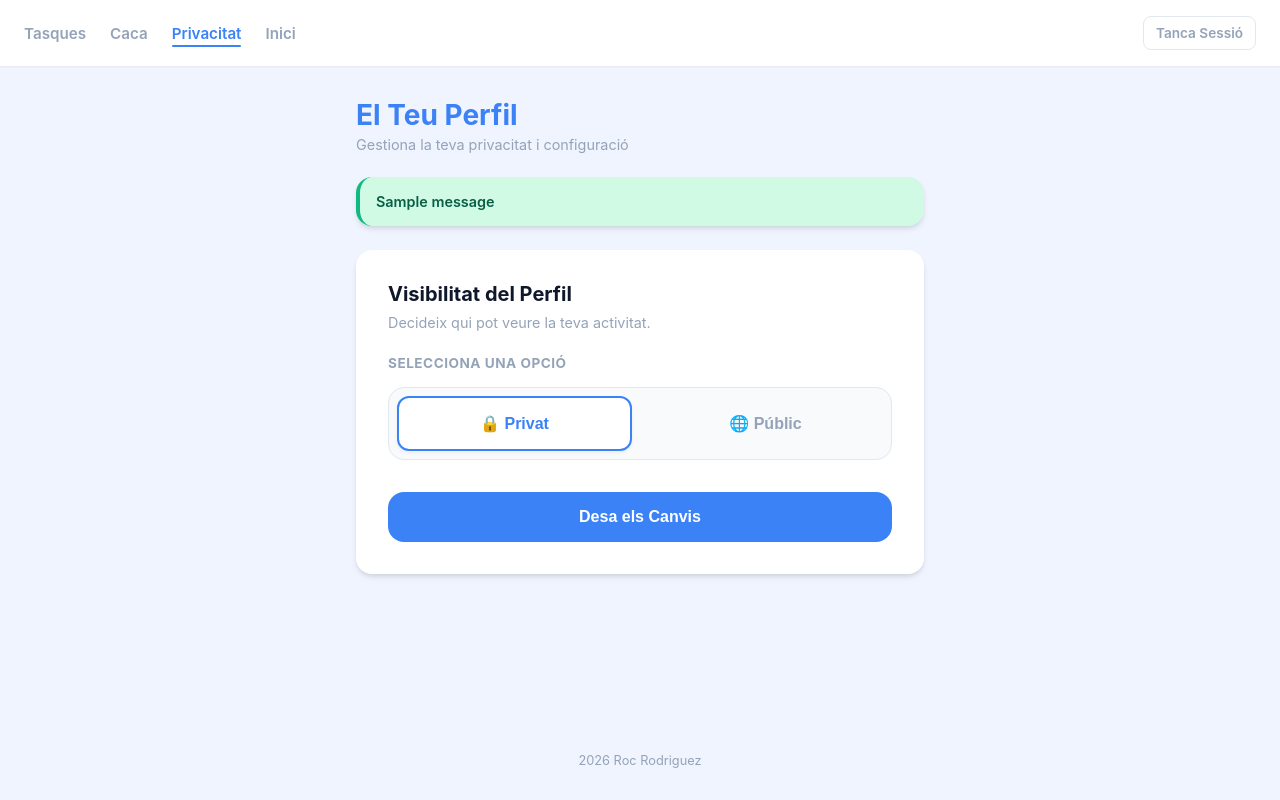
After one commit to roccat1/roc_web, a Flask app: page /private/user in a window 1280 px wide. The commit adds this page. Run offline with Flask 3, Linux system fonts and the light colour scheme; a user stored in the database is signed in; tables that the repository leaves empty or names only in its code hold one stand-in row (values such as "Sample post"); one stand-in notice (Sample message) is shown.

Commit message:
visual integration

```diff
--- a/app.py
+++ b/app.py
@@ -58,53 +58,64 @@ def load_user(user_id):
 
 @app.route('/')
 def home():
-    # log
     app.logger.info('Home page accessed')
-    # Get the user's IP address
     user_ip = request.remote_addr
     app.logger.info(f'User IP: {user_ip}')
 
-    selected_user_id = request.args.get('user_id', 1, type=int)
-    formatted_logs = []  # We will store the clean data here
+    # Check if the user is logged in and prioritize their ID unless a new user_id is explicitly provided
+    selected_user_id = request.args.get('user_id', type=int)
+    if not selected_user_id and current_user.is_authenticated:
+        selected_user_id = current_user.id
+    elif not selected_user_id:
+        selected_user_id = 1
+
+    formatted_logs = []
     users = []
 
     try:
-        # 1. Connect to database
         conn = mysql.connector.connect(**db_config)
         cursor = conn.cursor()
 
-        # Fetch all users for the selector (only public users)
-        cursor.execute("SELECT id, username, email FROM users WHERE JSON_EXTRACT(config, '$.public') = true ORDER BY username")
+        # Fetch all public accounts
+        cursor.execute("SELECT id, username, email FROM users WHERE JSON_EXTRACT(config, '$.public') = true ORDER BY id ASC")
         users = cursor.fetchall()
 
-        # 2. SELECT data for selected user
+        # If user is logged in and their account is private, add their own account to the list
+        if current_user.is_authenticated:
+            cursor.execute("SELECT JSON_EXTRACT(config, '$.public') FROM users WHERE id = %s", (current_user.id,))
+            privacy_result = cursor.fetchone()
+
+            # If the user's account is private, add it to the users list
+            if privacy_result and privacy_result[0] == 'false':
+                cursor.execute("SELECT id, username, email FROM users WHERE id = %s", (current_user.id,))
+                user_data = cursor.fetchone()
+                if user_data and user_data not in users:
+                    users.append(user_data)
+
         sql = "SELECT id, user_id, log_time FROM poop WHERE user_id = %s ORDER BY log_time DESC"
         cursor.execute(sql, (selected_user_id,))
         raw_logs = cursor.fetchall()
 
-        # 3. CLEAN DATA (The Fix)
-        # We loop through the results and force the date to be a simple string
         for row in raw_logs:
             log_id = row[0]
             u_id = row[1]
-            dt_obj = row[2] # This is a python datetime object
+            dt_obj = row[2]
 
             clean_date = None
             if dt_obj:
-                # Formats as "2026-01-21T21:52:00" (ISO 8601 without 'Z' or timezone)
                 clean_date = dt_obj.strftime('%Y-%m-%dT%H:%M:%S')
 
             formatted_logs.append([log_id, u_id, clean_date])
 
-        # 4. Clean up
         conn.close()
 
     except Exception as e:
         app.logger.error(f"Database error on home: {e}")
         flash(f"Could not load data: {e}", "error")
 
-    # Pass 'formatted_logs' instead of the raw cursor result
-    return render_template('home.html', logs=formatted_logs, users=users, selected_user_id=selected_user_id)
+    user_is_logged_in = current_user.is_authenticated
+
+    return render_template('home.html', logs=formatted_logs, users=users, selected_user_id=selected_user_id, user_is_logged_in=user_is_logged_in)
 
 @app.route('/login', methods=['GET', 'POST'])
 def login():
@@ -122,13 +133,13 @@ def login():
             if user_data and check_password_hash(user_data[3], password):
                 user = User(user_data[0], user_data[2], user_data[1], user_data[4])
                 login_user(user, remember=True)
-                flash('Logged in successfully!', 'success')
-                return redirect(url_for('poop'))
+                flash('Has iniciat sessió correctament!', 'success')
+                return redirect(url_for('poop', _external=True))
             else:
-                flash('Invalid email or password', 'error')
+                flash('Correu electrònic o contrasenya incorrectes', 'error')
         except Exception as e:
             app.logger.error(f"Login error: {e}")
-            flash(f"Login error: {e}", 'error')
+            flash(f"Error d'inici de sessió: {e}", 'error')
 
     if current_user.is_authenticated:
         return redirect(url_for('poop'))
@@ -205,10 +216,18 @@ def poop():
             cursor.execute(sql, (current_user.id, user_date))
             conn.commit()
             conn.close()
-            flash(f'Logged to MySQL successfully: {user_date}', 'success')
+
+            # Format the datetime for a more user-friendly display
+            formatted_date = datetime.strptime(user_date, '%Y-%m-%dT%H:%M').strftime('%d/%m/%Y %H:%M')
+
+            flash(f'<strong>Èxit!</strong> Registre afegit correctament: <em>{formatted_date}</em>', 'success')
+
+            return "OK", 200  # Return a simple response for AJAX
 
         except Exception as e:
-            flash(f"Database error: {e}", 'error')
+            flash(f"<strong>Error!</strong> Hi ha hagut un problema amb la base de dades: <em>{e}</em>", 'error')
+
+            return str(e), 500
 
     return render_template('poop.html')
 
@@ -219,5 +238,49 @@ def logout():
     flash('You have been logged out.', 'info')
     return redirect(url_for('login'))
 
+@app.route('/private/user', methods=['GET', 'POST'])
+@login_required
+def user():
+    if request.method == 'POST':
+        new_privacy = request.form.get('privacy')
+
+        if new_privacy not in ['public', 'private']:
+            flash('Configuració de privacitat no vàlida.', 'error')
+            return redirect(url_for('user'))
+
+        try:
+            conn = mysql.connector.connect(**db_config)
+            cursor = conn.cursor()
+
+            # Update the user's privacy setting
+            sql = "UPDATE users SET config = JSON_SET(config, '$.public', %s) WHERE id = %s"
+            cursor.execute(sql, (new_privacy == 'public', current_user.id))
+            conn.commit()
+            conn.close()
+
+            flash('La configuració de privacitat s\'ha actualitzat correctament.', 'success')
+        except Exception as e:
+            app.logger.error(f"Error updating privacy: {e}")
+            flash('Hi ha hagut un problema actualitzant la configuració de privacitat.', 'error')
+
+        return redirect(url_for('user'))
+
+    # Fetch the current privacy setting
+    user_privacy = 'private'
+    try:
+        conn = mysql.connector.connect(**db_config)
+        cursor = conn.cursor()
+        sql = "SELECT JSON_EXTRACT(config, '$.public') FROM users WHERE id = %s"
+        cursor.execute(sql, (current_user.id,))
+        result = cursor.fetchone()
+        conn.close()
+
+        if result and result[0] == 'true':
+            user_privacy = 'public'
+    except Exception as e:
+        app.logger.error(f"Error fetching privacy setting: {e}")
+
+    return render_template('user.html', user_privacy=user_privacy)
+
 if __name__ == '__main__':
     app.run(debug=True)
--- /dev/null
+++ b/static/css/user.css
@@ -0,0 +1,213 @@
+/* 1. Variables & Reset (Matches poop.css) */
+:root {
+    --primary-blue: #3b82f6;
+    --dark-blue: #1d4ed8;
+    --bg-blue: #f0f4ff;
+    --white: #ffffff;
+    --text-main: #0f172a;
+    --text-muted: #94a3b8;
+    --success-green: #10b981;
+    --radius: 16px;
+    --shadow: 0 4px 6px -1px rgba(0, 0, 0, 0.1), 0 2px 4px -1px rgba(0, 0, 0, 0.06);
+}
+
+* { box-sizing: border-box; margin: 0; padding: 0; }
+
+body {
+    font-family: -apple-system, BlinkMacSystemFont, "Segoe UI", Roboto, Helvetica, Arial, sans-serif;
+    background-color: var(--bg-blue);
+    color: var(--text-main);
+    display: flex;
+    flex-direction: column;
+    min-height: 100vh;
+}
+
+/* 2. Top Navigation */
+.top-nav {
+    background-color: var(--white);
+    padding: 1rem 1.5rem;
+    display: flex;
+    justify-content: space-between;
+    align-items: center;
+    box-shadow: 0 1px 2px rgba(0,0,0,0.05);
+}
+
+.nav-group {
+    display: flex;
+    gap: 1.5rem;
+}
+
+.nav-link {
+    text-decoration: none;
+    color: var(--text-muted);
+    font-weight: 600;
+    font-size: 0.95rem;
+    transition: color 0.2s;
+    position: relative;
+}
+
+.nav-link:hover, .nav-link.active {
+    color: var(--primary-blue);
+}
+
+.nav-link.active::after {
+    content: '';
+    position: absolute;
+    bottom: -4px;
+    left: 0;
+    width: 100%;
+    height: 2px;
+    background-color: var(--primary-blue);
+    border-radius: 2px;
+}
+
+.btn-logout {
+    text-decoration: none;
+    font-size: 0.85rem;
+    font-weight: 600;
+    color: var(--text-muted);
+    padding: 0.5rem 0.75rem;
+    border: 1px solid #e2e8f0;
+    border-radius: 8px;
+    transition: all 0.2s;
+}
+
+.btn-logout:hover {
+    background-color: #fee2e2;
+    color: #ef4444;
+    border-color: #fecaca;
+}
+
+/* 3. Main Layout */
+.main-container {
+    width: 100%;
+    max-width: 600px;
+    margin: 0 auto;
+    padding: 2rem 1rem;
+    flex: 1;
+    display: flex;
+    flex-direction: column;
+    gap: 1.5rem;
+}
+
+.page-header h1 { font-size: 1.75rem; color: var(--primary-blue); margin-bottom: 0.25rem; }
+.page-header p { color: var(--text-muted); font-size: 0.9rem; }
+
+.card {
+    background: var(--white);
+    border-radius: var(--radius);
+    padding: 2rem;
+    box-shadow: var(--shadow);
+}
+
+/* 4. Form Styling */
+.form-header { text-align: left; margin-bottom: 1.5rem; }
+.form-header h2 { font-size: 1.25rem; margin-bottom: 0.5rem; }
+.form-header p { font-size: 0.9rem; color: var(--text-muted); }
+
+.privacy-section {
+    display: flex;
+    flex-direction: column;
+    gap: 1rem;
+    margin-bottom: 2rem;
+}
+
+.input-label {
+    font-size: 0.85rem;
+    font-weight: 700;
+    text-transform: uppercase;
+    letter-spacing: 0.5px;
+    color: var(--text-muted);
+}
+
+/* 5. Toggle Buttons (Specific to this page) */
+.privacy-buttons {
+    display: grid;
+    grid-template-columns: 1fr 1fr;
+    gap: 1rem;
+    background-color: #f8fafc;
+    padding: 0.5rem;
+    border-radius: var(--radius);
+    border: 1px solid #e2e8f0;
+}
+
+.privacy-btn {
+    padding: 1rem;
+    border-radius: 12px;
+    font-weight: 600;
+    cursor: pointer;
+    border: 2px solid transparent;
+    font-size: 1rem;
+    background-color: transparent;
+    color: var(--text-muted);
+    transition: all 0.2s ease;
+    display: flex;
+    align-items: center;
+    justify-content: center;
+    gap: 0.5rem;
+}
+
+.privacy-btn:hover {
+    color: var(--text-main);
+    background-color: rgba(255,255,255,0.5);
+}
+
+/* Active State for Toggle */
+.privacy-btn.active {
+    background-color: var(--white);
+    color: var(--primary-blue);
+    border-color: var(--primary-blue);
+    box-shadow: 0 2px 4px rgba(0,0,0,0.05);
+}
+
+.btn-submit {
+    width: 100%;
+    padding: 1rem;
+    background-color: var(--primary-blue);
+    color: var(--white);
+    border: none;
+    border-radius: var(--radius);
+    font-size: 1rem;
+    font-weight: 600;
+    cursor: pointer;
+    transition: background-color 0.2s, transform 0.1s;
+}
+
+.btn-submit:hover {
+    background-color: var(--dark-blue);
+}
+
+.btn-submit:active {
+    transform: scale(0.98);
+}
+
+/* 6. Flash Messages */
+.flash-messages {
+    display: flex;
+    flex-direction: column;
+    gap: 0.5rem;
+}
+
+.flash-message {
+    padding: 1rem;
+    border-radius: var(--radius);
+    font-weight: 600;
+    font-size: 0.9rem;
+    box-shadow: var(--shadow);
+    animation: slideIn 0.3s ease-out;
+}
+
+.flash-message.success { background-color: #d1fae5; color: #065f46; border-left: 4px solid #10b981; }
+.flash-message.error { background-color: #fee2e2; color: #7f1d1d; border-left: 4px solid #ef4444; }
+
+@keyframes slideIn {
+    from { opacity: 0; transform: translateY(-10px); }
+    to { opacity: 1; transform: translateY(0); }
+}
+
+.page-footer {
+    text-align: center;
+    padding: 2rem;
+    margin-top: auto;
+}
+.page-footer p { font-size: 0.8rem; color: var(--text-muted); }
--- a/templates/login.html
+++ b/templates/login.html
@@ -57,5 +57,9 @@
         </form>
     </main>
 
+    <footer class="page-footer">
+        <p>2026 Roc Rodriguez</p>
+    </footer>
+
 </body>
 </html>
--- a/templates/register.html
+++ b/templates/register.html
@@ -105,5 +105,9 @@
         </form>
     </main>
 
+    <footer class="page-footer">
+        <p>2026 Roc Rodriguez</p>
+    </footer>
+
 </body>
 </html>
--- /dev/null
+++ b/templates/user.html
@@ -0,0 +1,100 @@
+<!DOCTYPE html>
+<html lang="ca">
+<head>
+    <meta charset="UTF-8">
+    <meta name="viewport" content="width=device-width, initial-scale=1.0">
+    <title>Configuració de l'Usuari</title>
+    <link rel="stylesheet" href="{{ url_for('static', filename='css/user.css') }}">
+</head>
+<body>
+    <nav class="top-nav">
+        <div class="nav-group">
+            <a href="/dashboard" class="nav-link">Tasques</a>
+            <a href="/private/poop" class="nav-link">Caca</a>
+            <a href="/private/user" class="nav-link active">Privacitat</a>
+            <a href="/" class="nav-link">Inici</a>
+        </div>
+        <a href="{{ url_for('logout') }}" class="btn-logout">Tanca Sessió</a>
+    </nav>
+
+    <main class="main-container">
+        <header class="page-header">
+            <h1>El Teu Perfil</h1>
+            <p>Gestiona la teva privacitat i configuració</p>
+        </header>
+
+        {% with messages = get_flashed_messages(with_categories=true) %}
+            {% if messages %}
+                <div class="flash-messages">
+                    {% for category, message in messages %}
+                        <div class="flash-message {{ category }}">
+                            {{ message|safe }}
+                        </div>
+                    {% endfor %}
+                </div>
+            {% endif %}
+        {% endwith %}
+
+        <section class="card">
+            <div class="form-header">
+                <h2>Visibilitat del Perfil</h2>
+                <p>Decideix qui pot veure la teva activitat.</p>
+            </div>
+
+            <form action="/private/user" method="POST" id="privacy-form">
+                <div class="privacy-section">
+                    <span class="input-label">Selecciona una opció</span>
+
+                    <div class="privacy-buttons">
+                        <button type="button" class="privacy-btn" id="private-btn" data-value="private">
+                            🔒 Privat
+                        </button>
+                        <button type="button" class="privacy-btn" id="public-btn" data-value="public">
+                            🌐 Públic
+                        </button>
+                    </div>
+
+                    <input type="hidden" id="privacy-input" name="privacy" value="{{ user_privacy }}">
+                </div>
+
+                <button type="submit" class="btn-submit">Desa els Canvis</button>
+            </form>
+        </section>
+    </main>
+
+    <footer class="page-footer">
+        <p>2026 Roc Rodriguez</p>
+    </footer>
+
+    <script>
+        document.addEventListener('DOMContentLoaded', () => {
+            const privacyBtns = document.querySelectorAll('.privacy-btn');
+            const privacyInput = document.getElementById('privacy-input');
+            const currentValue = privacyInput.value;
+
+            // 1. Initialize State: Highlight the button that matches the backend value
+            privacyBtns.forEach(btn => {
+                if (btn.dataset.value === currentValue) {
+                    btn.classList.add('active');
+                }
+            });
+
+            // 2. Click Logic
+            privacyBtns.forEach(btn => {
+                btn.addEventListener('click', (e) => {
+                    e.preventDefault();
+
+                    // Remove active class from all
+                    privacyBtns.forEach(b => b.classList.remove('active'));
+
+                    // Add active class to clicked
+                    btn.classList.add('active');
+
+                    // Update hidden input
+                    privacyInput.value = btn.dataset.value;
+                });
+            });
+        });
+    </script>
+</body>
+</html>
```
Also changed, not shown: static/css/home.css (+86 -22 lines), static/css/poop.css (+42 -0 lines), static/js/poop.js (+14 -7 lines), templates/home.html (+23 -9 lines), templates/poop.html (+27 -20 lines).
